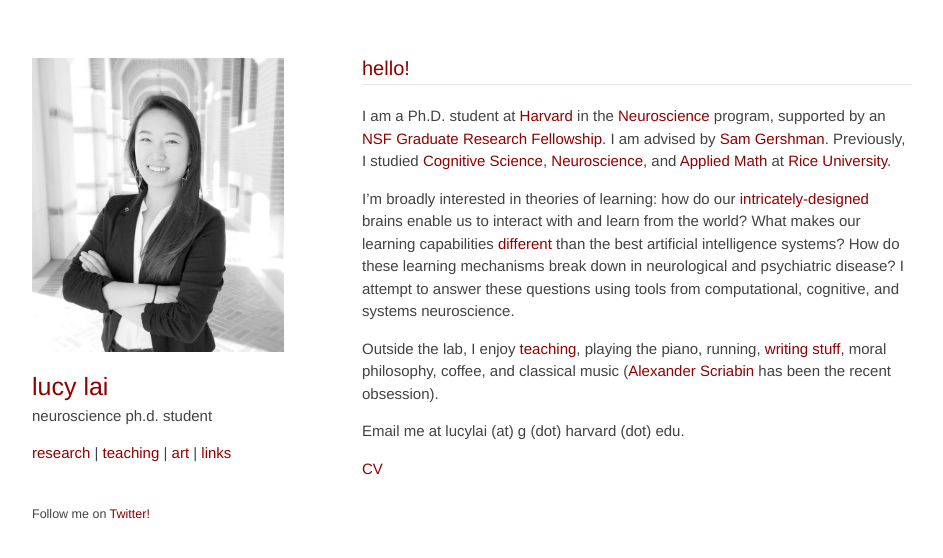
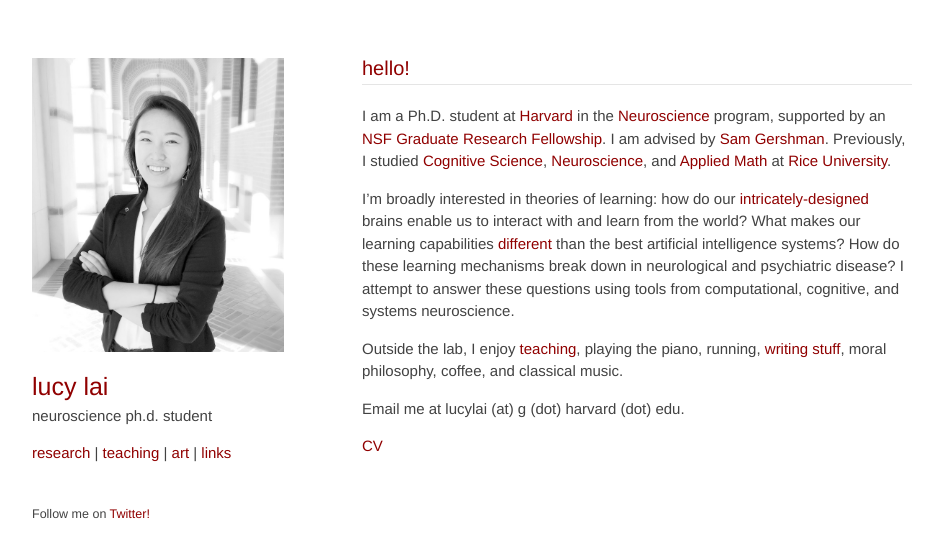
Before and after one commit to lucylai96/lucylai96.github.io, a Jekyll site: the page built from index.md, in a window 1280 px wide. Shown: the top 558 px of the page, without its empty margins (168-1111 px from the left). Built offline with Jekyll 4.4.1, drawn with Linux system fonts in a browser that asks for light colours; our own code applies the rules of GitHub Pages for plain Markdown files.

Commit message:
Update index.md

```diff
--- a/index.md
+++ b/index.md
@@ -4,7 +4,7 @@ I am a Ph.D. student at <a href="http://www.harvard.edu" target="_blank">Harvard
 
 I’m broadly interested in theories of learning: how do our <a href="http://mitpress.mit.edu/books/principles-neural-design" target="_blank">intricately-designed</a> brains enable us to interact with and learn from the world? What makes our learning capabilities <a href="http://gershmanlab.webfactional.com/pubs/Lake17.pdf" target="_blank"> different</a> than the best artificial intelligence systems? How do these learning mechanisms break down in neurological and psychiatric disease? I attempt to answer these questions using tools from computational, cognitive, and systems neuroscience.
 
-Outside the lab, I enjoy <a href="http://lucy-lai.com/teaching" target="_blank">teaching</a>, playing the piano, running, <a href="http://lucyblogs.wordpress.com/" target="_blank">writing</a> <a href="http://subcorticalsongs.wordpress.com/" target="_blank">stuff</a>, moral philosophy, coffee, and classical music (<a href="https://en.wikipedia.org/wiki/Alexander_Scriabin" target="_blank">Alexander Scriabin</a> has been the recent obsession).
+Outside the lab, I enjoy <a href="http://lucy-lai.com/teaching" target="_blank">teaching</a>, playing the piano, running, <a href="http://lucyblogs.wordpress.com/" target="_blank">writing</a> <a href="http://subcorticalsongs.wordpress.com/" target="_blank">stuff</a>, moral philosophy, coffee, and classical music.
 
 Email me at lucylai (at) g (dot) harvard (dot) edu.
 
```
